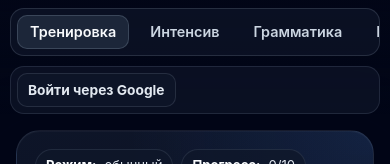
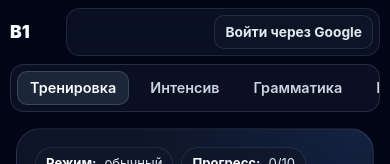
Before and after one commit to ommmmm88888/b1, a React (Vite) app: page / in a window 390 px wide. Shown: the top 164 px of the page. Built offline with nearby package versions, Linux system fonts and the light colour scheme; no server answers.

Commit message:
Show account login in app header

```diff
--- a/src/App.css
+++ b/src/App.css
@@ -16,18 +16,40 @@
   max-width: 1240px;
   margin: 0 auto;
   display: flex;
+  flex-direction: column;
+  align-items: stretch;
+  gap: 8px;
+}
+
+.mode-switch__top {
+  display: flex;
   align-items: center;
   justify-content: space-between;
-  gap: 10px;
+  gap: 12px;
+  min-width: 0;
+}
+
+.mode-switch__brand {
+  flex: 0 0 auto;
+  color: #f8fafc;
+  font-size: 1.1rem;
+  font-weight: 900;
+  letter-spacing: 0;
+  line-height: 1;
 }
 
 .mode-switch__inner {
-  display: inline-flex;
+  display: flex;
   gap: 8px;
+  width: max-content;
+  max-width: 100%;
   padding: 6px;
   border-radius: 14px;
   border: 1px solid rgba(148, 163, 184, 0.2);
   background: rgba(15, 23, 42, 0.68);
+  overflow-x: auto;
+  overscroll-behavior-inline: contain;
+  scrollbar-width: thin;
 }
 
 .mode-switch__inner:focus-within {
@@ -35,6 +57,7 @@
 }
 
 .mode-switch__button {
+  flex: 0 0 auto;
   appearance: none;
   border: 1px solid transparent;
   background: transparent;
@@ -55,10 +78,11 @@
 
 .account-sync {
   display: flex;
+  flex: 0 1 auto;
   align-items: center;
   gap: 8px;
   min-height: 50px;
-  max-width: min(460px, 42vw);
+  max-width: min(520px, calc(100vw - 92px));
   padding: 6px;
   border-radius: 14px;
   border: 1px solid rgba(148, 163, 184, 0.16);
@@ -987,15 +1011,10 @@
     padding: 14px 16px 0;
   }
 
-  .mode-switch__bar {
-    align-items: stretch;
-    flex-direction: column;
-  }
-
   .account-sync {
-    max-width: none;
+    max-width: min(520px, calc(100vw - 76px));
     min-height: 42px;
-    justify-content: flex-start;
+    justify-content: flex-end;
   }
 
   .app-shell {
@@ -1012,12 +1031,19 @@
     padding: 8px 10px 0;
   }
 
+  .mode-switch__top {
+    align-items: stretch;
+    gap: 8px;
+  }
+
+  .mode-switch__brand {
+    min-height: 42px;
+    display: grid;
+    place-items: center;
+  }
+
   .mode-switch__inner {
-    display: flex;
     width: 100%;
-    overflow-x: auto;
-    overscroll-behavior-inline: contain;
-    scrollbar-width: thin;
   }
 
   .mode-switch__button {
@@ -1028,6 +1054,8 @@
   }
 
   .account-sync {
+    flex: 1 1 auto;
+    min-width: 0;
     overflow-x: auto;
     scrollbar-width: thin;
   }
--- a/src/App.tsx
+++ b/src/App.tsx
@@ -38,6 +38,12 @@ function App() {
     <>
       <header className="mode-switch">
         <div className="mode-switch__bar">
+          <div className="mode-switch__top">
+            <div className="mode-switch__brand" aria-label="B1">
+              B1
+            </div>
+            <AccountSyncControl />
+          </div>
           <nav className="mode-switch__inner" aria-label="Основные разделы">
             {modes.map((item) => (
               <button
@@ -51,7 +57,6 @@ function App() {
               </button>
             ))}
           </nav>
-          <AccountSyncControl />
         </div>
       </header>
       {mode === 'trainer' ? <TrainerScreen /> : null}
```
Also changed, not shown: 1 other file (tests, documents, lock files or other folders).
